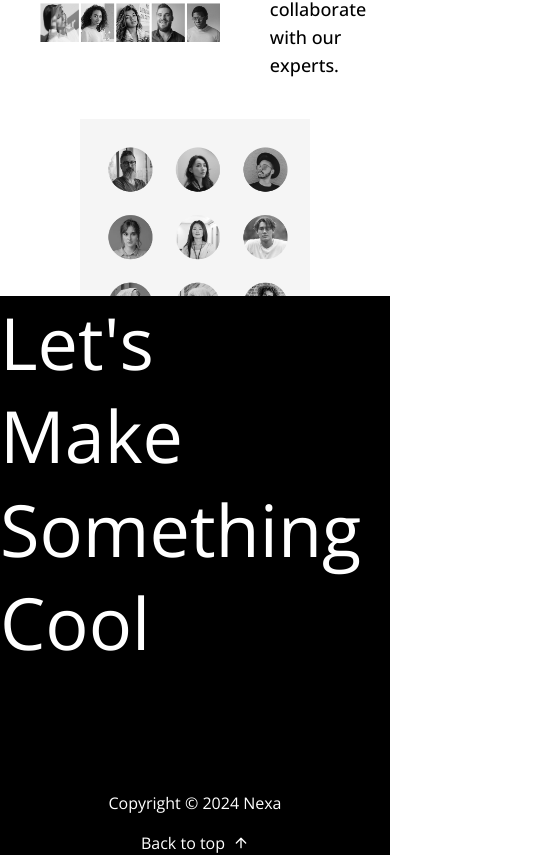
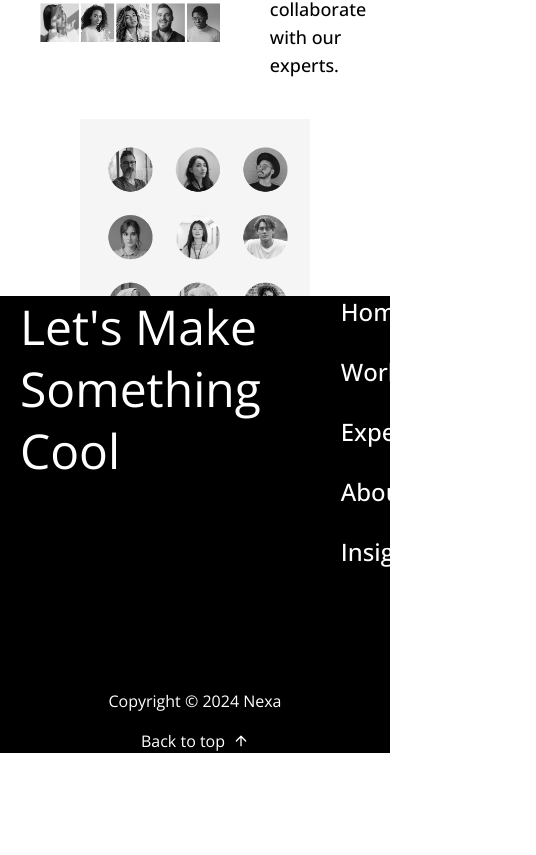
Before and after one commit to JihadZaidan/nexa-baru, a Next.js app: page / in a window 390 px wide. Shown: the part 1744-2599 px from the top of the page, 536 px wide, since content can reach past the window. After the commit the page ends 2497 px from the top, so only its background shows below. Built offline with nearby package versions, Linux system fonts and the light colour scheme.

Commit message:
feat(section): setting responsive

```diff
--- a/src/components/layout/Footer.tsx
+++ b/src/components/layout/Footer.tsx
@@ -5,8 +5,8 @@ import { ArrowUpIcon } from "lucide-react";
 export default function Footer() {
     return (
         <div className="max-w-full w-full lg:px-20 lg:py-20 sm:px-5 sm:pt-14 sm:pb-6 flex flex-col gap-30 bg-black">
-            <div className="w-full gap-18 flex lg:flex-row sm:flex-col">
-                <h1 className="lg:w-[70%] w-[90%] leading-[130%] text-7xl text-white lg:text-left  font-sans font-normal">
+            <div className="w-full gap-18 flex lg:flex-row sm:flex-col px-5">
+                <h1 className="w-[70%] leading-[130%] lg:text-7xl text-5xl text-white lg:text-left  font-sans font-normal">
                     Let&apos;s Make Something Cool
                 </h1>
                 <ul className="w-full flex flex-col gap-7 justify-right items-right">
```
